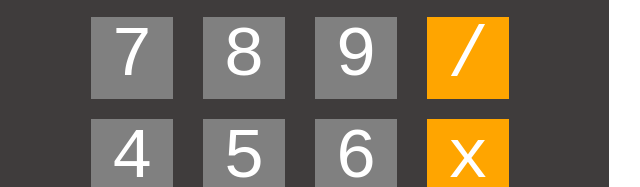
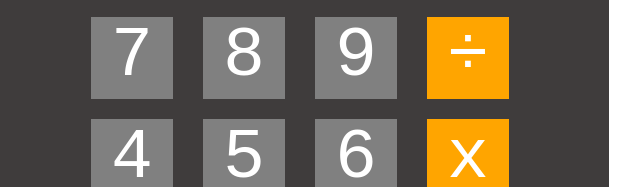
Before and after one commit to May-14/odin-calculator, a plain HTML site: page index.html in a window 1280 px wide. Shown: the part 290-477 px from the top of the page, 340-980 px from the left. Drawn offline with Linux system fonts and the light colour scheme.

Commit message:
Change division symbol from "/" to "÷"

```diff
--- a/index.html
+++ b/index.html
@@ -19,7 +19,7 @@
                 <span class="digit">7</span>
                 <span class="digit">8</span>
                 <span class="digit">9</span>
-                <span class="operator">/</span>
+                <span class="operator">÷</span>
             </div>
             <div class="second-row row">
                 <span class="digit">4</span>
```
